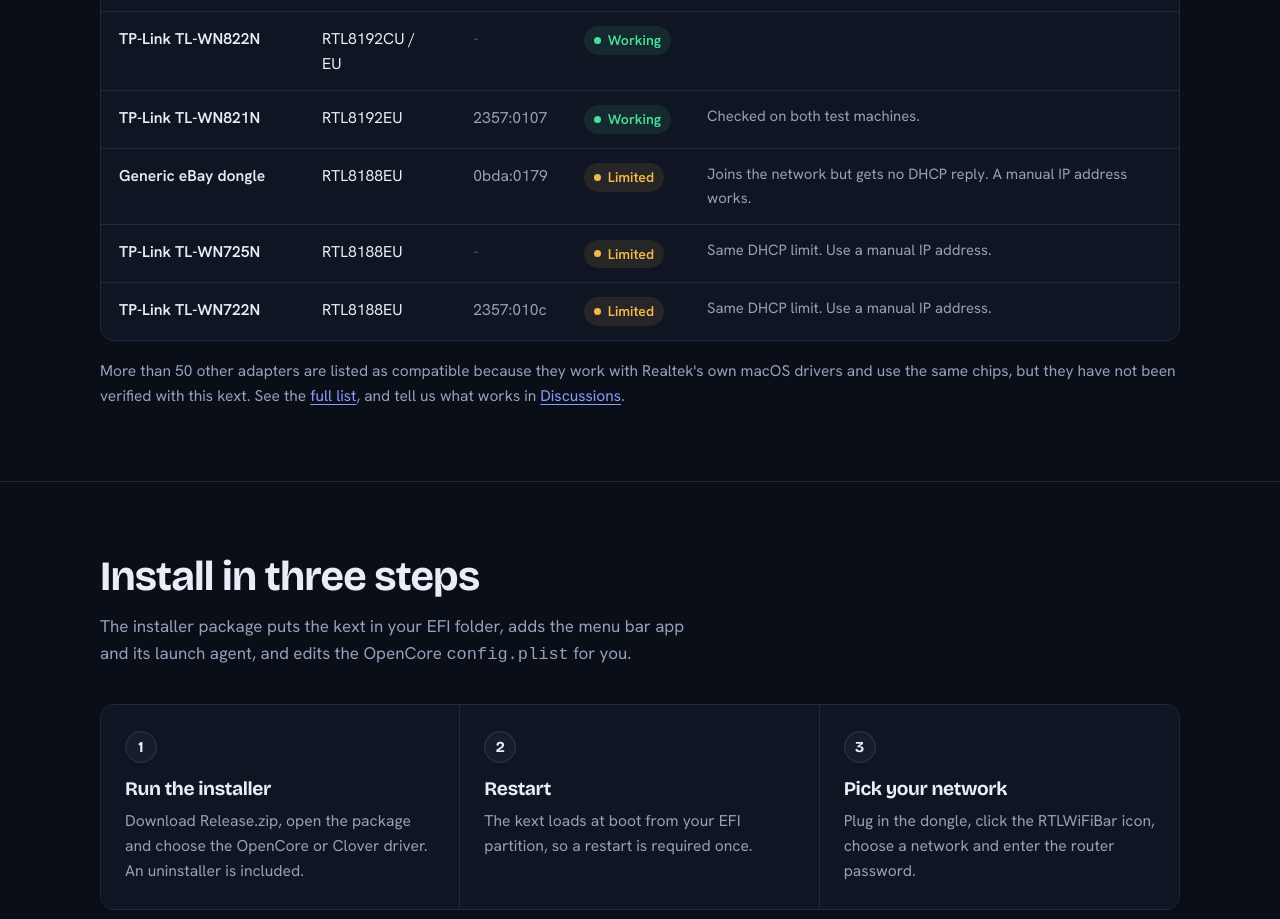
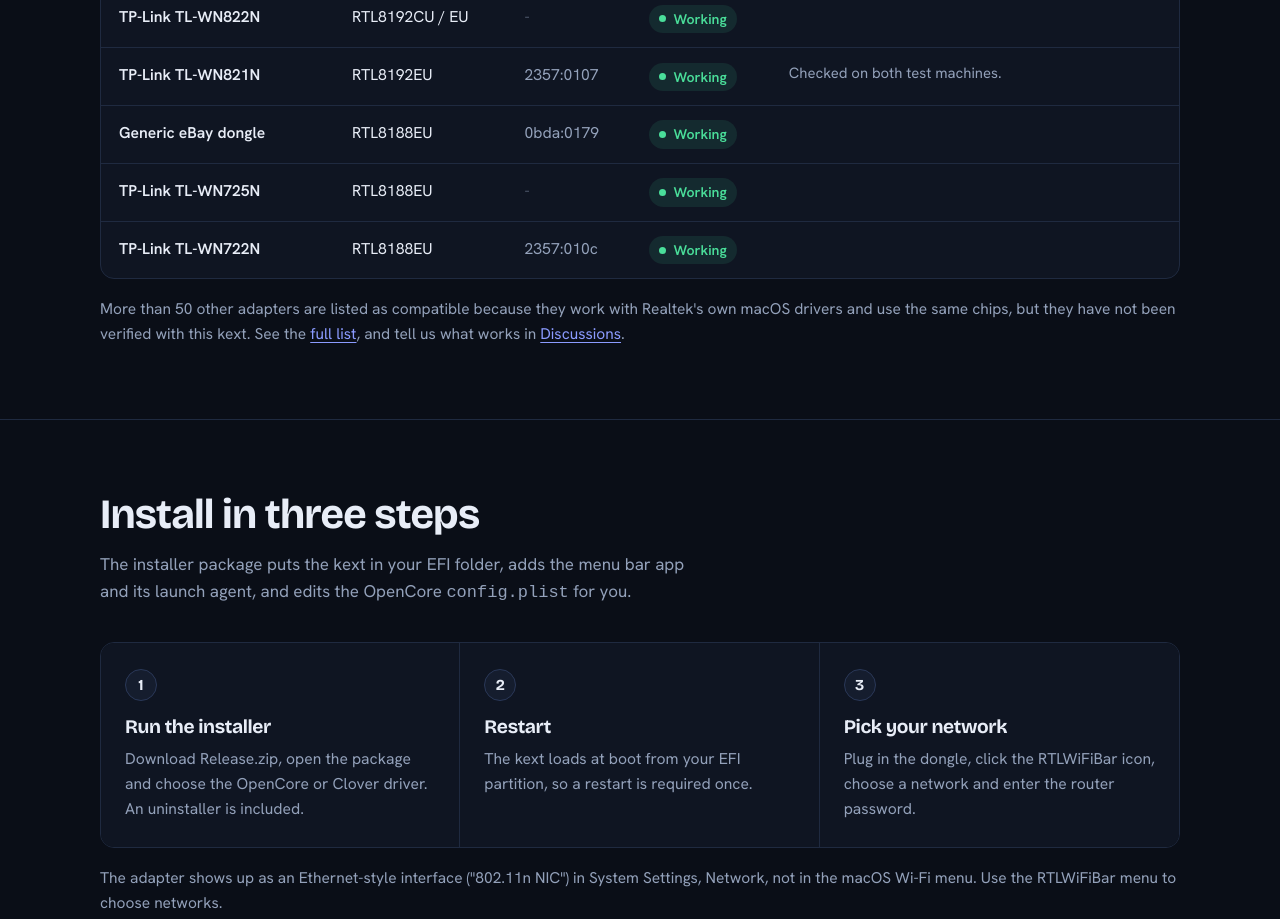
Before and after one commit to chris1111/macOS-RTL-WIFI, a plain HTML site: page index.html in a window 1280 px wide. Shown: the part 2405-3324 px from the top of the page. Drawn offline with nearby package versions, Linux system fonts and the light colour scheme.

Commit message:
Fix RTL8188EU DHCP packet reception
Avoid double-offsetting HT rate indices, which caused received frames to be dropped. Update adapter compatibility documentation to reflect working RTL8188EU support.

```diff
--- a/index.html
+++ b/index.html
@@ -198,7 +198,6 @@ footer p+p{margin-top:10px;max-width:70ch}
       <div class="seg" role="group" aria-label="Filter by result">
         <button type="button" data-f="all" aria-pressed="true">All 13</button>
         <button type="button" data-f="ok" aria-pressed="false">Working</button>
-        <button type="button" data-f="warn" aria-pressed="false">Limited</button>
       </div>
       <input class="search" id="q" type="search" placeholder="Search by name, chip or USB ID" aria-label="Search adapters">
     </div>
@@ -217,9 +216,9 @@ footer p+p{margin-top:10px;max-width:70ch}
           <tr data-s="ok"><td class="name">TP-Link TL-WN823N</td><td>RTL8192EU</td><td class="id">2357:0109</td><td><span class="pill ok">Working</span></td><td class="note"></td></tr>
           <tr data-s="ok"><td class="name">TP-Link TL-WN822N</td><td>RTL8192CU / EU</td><td class="id"></td><td><span class="pill ok">Working</span></td><td class="note"></td></tr>
           <tr data-s="ok"><td class="name">TP-Link TL-WN821N</td><td>RTL8192EU</td><td class="id">2357:0107</td><td><span class="pill ok">Working</span></td><td class="note">Checked on both test machines.</td></tr>
-          <tr data-s="warn"><td class="name">Generic eBay dongle</td><td>RTL8188EU</td><td class="id">0bda:0179</td><td><span class="pill warn">Limited</span></td><td class="note">Joins the network but gets no DHCP reply. A manual IP address works.</td></tr>
-          <tr data-s="warn"><td class="name">TP-Link TL-WN725N</td><td>RTL8188EU</td><td class="id"></td><td><span class="pill warn">Limited</span></td><td class="note">Same DHCP limit. Use a manual IP address.</td></tr>
-          <tr data-s="warn"><td class="name">TP-Link TL-WN722N</td><td>RTL8188EU</td><td class="id">2357:010c</td><td><span class="pill warn">Limited</span></td><td class="note">Same DHCP limit. Use a manual IP address.</td></tr>
+          <tr data-s="ok"><td class="name">Generic eBay dongle</td><td>RTL8188EU</td><td class="id">0bda:0179</td><td><span class="pill ok">Working</span></td><td class="note"></td></tr>
+          <tr data-s="ok"><td class="name">TP-Link TL-WN725N</td><td>RTL8188EU</td><td class="id"></td><td><span class="pill ok">Working</span></td><td class="note"></td></tr>
+          <tr data-s="ok"><td class="name">TP-Link TL-WN722N</td><td>RTL8188EU</td><td class="id">2357:010c</td><td><span class="pill ok">Working</span></td><td class="note"></td></tr>
         </tbody>
       </table>
       <p class="empty" id="empty">No adapter matches. Clear the search or pick All.</p>
@@ -248,7 +247,6 @@ footer p+p{margin-top:10px;max-width:70ch}
       <div>
         <h3>Known limits</h3>
         <ul>
-          <li>RTL8188EU adapters join the network but get no DHCP reply. Set a manual IP address.</li>
           <li>After a Wi-Fi drop in the middle of a session, the connection does not return by itself. A reboot rejoins normally.</li>
           <li>A replacement dongle appears as a new network service ("NIC 2") because macOS identifies interfaces by MAC address.</li>
           <li>Station mode with WPA2-Personal only. Intel Macs only.</li>
@@ -265,7 +263,7 @@ footer p+p{margin-top:10px;max-width:70ch}
             <tr><td>RTL8821CU</td><td><span class="pill ok">Tested</span></td></tr>
             <tr><td>RTL8723BU</td><td><span class="pill ok">Tested</span></td></tr>
             <tr><td>RTL8192EU / 8192CU</td><td><span class="pill ok">Tested</span></td></tr>
-            <tr><td>RTL8188EU</td><td><span class="pill warn">Limited</span></td></tr>
+            <tr><td>RTL8188EU</td><td><span class="pill ok">Tested</span></td></tr>
             <tr><td>RTL8812AU, 8814AU, 8822CU, 8192DU, 8192FU, 8710BU</td><td>Included, not tested</td></tr>
           </tbody>
         </table>
```
Also changed, not shown: 2 other files.
